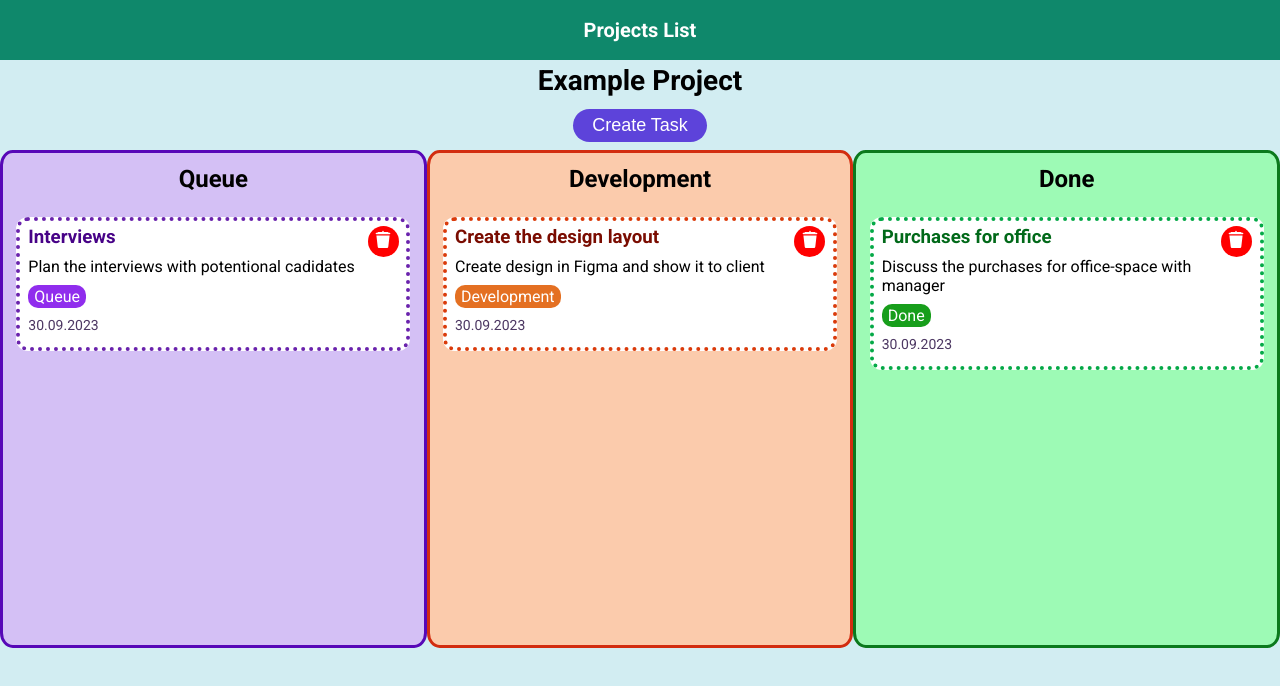
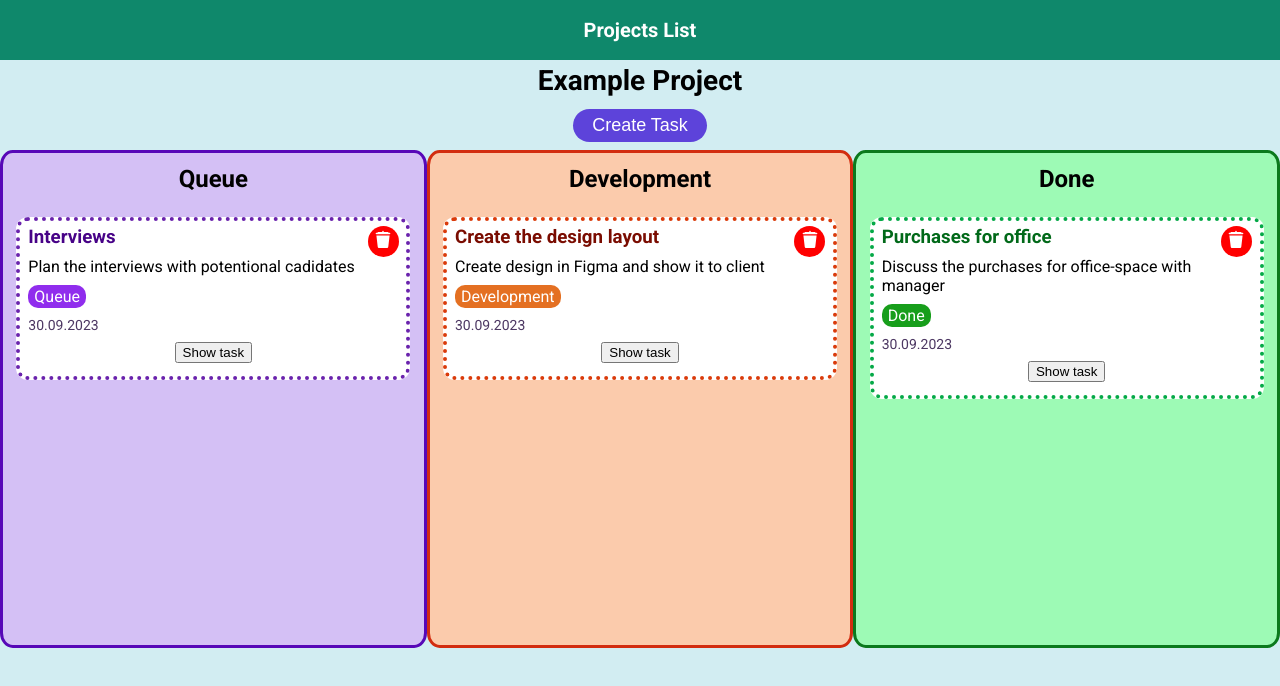
Before and after one commit to Ave-Mari/projects-board, a React (Vite) app: page /projects/142354 in a window 1280 px wide. Shown: the top 686 px of the page. Built offline with nearby package versions, Linux system fonts and the light colour scheme; a web font is replaced by a local one.

Commit message:
add show task button

```diff
--- a/src/components/TaskItem/TaskItem.jsx
+++ b/src/components/TaskItem/TaskItem.jsx
@@ -31,6 +31,8 @@ export default function TaskItem({
     dispatch(deleteTask(taskId, projectId));
   };
 
+
+
   return (
     <li
       className={
@@ -49,6 +51,7 @@ export default function TaskItem({
       <button className="delete-btn" onClick={deleteItem}>
         <img src={deleteIcon} alt="delete" />
       </button>
+      <button className="btn-show">Show task</button>
     </li>
   );
 }
```
